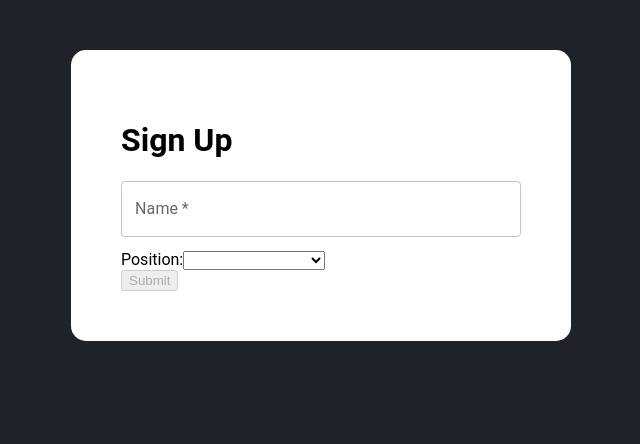
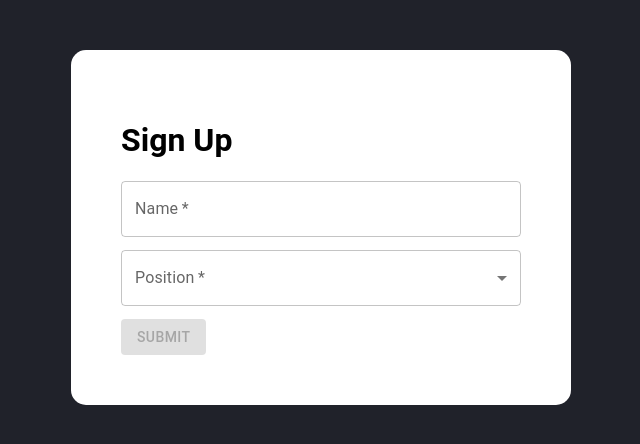
Before and after one commit to JHDEZ1108/Formik-Login, a React (Create React App) app: page / in a window 1280 px wide. Shown: the top 444 px of the page, without its empty margins (319-959 px from the left). Built offline with nearby package versions, Linux system fonts and the light colour scheme.

Commit message:
Adding FormikSelect

```diff
--- a/src/components/App/index.tsx
+++ b/src/components/App/index.tsx
@@ -1,10 +1,13 @@
 import React from 'react';
-import { Formik, Form , Field, ErrorMessage} from 'formik';
+import { Formik, Form } from 'formik';
 import * as Yup from 'yup';
 
 import "./App.css"
 
+import FormikSelect, { FormikSelectItem } from "../FormikSelect";
 import FormikField from "../FormikField";
+import { Button } from "@mui/material";
+
 interface FormValues{
   name: string;
   position: string;
@@ -14,6 +17,25 @@ const initialValues: FormValues = {
   name: '',
   position: ''
 }
+
+const positionItems: FormikSelectItem[] = [
+  {
+    label: "Front End Developer",
+    value: "front-end"
+  },
+  {
+    label: "Back End Developer",
+    value: "back-end"
+  },
+  {
+    label: "Dev Ops Engineer",
+    value: "dev-ops"
+  },
+  {
+    label: "Designer",
+    value: "designer"
+  }
+];
 
 const App: React.FC = () =>{
   const handleSubmit = (values: FormValues): void => {
@@ -26,7 +48,7 @@ const App: React.FC = () =>{
       .min(2, 'Too short to be a name!')
       .required('You need to add a name!'),
     position: Yup.string()
-      .required('You need to add a position')
+      .required('You need to add a position!')
   });
 
   return(
@@ -41,25 +63,23 @@ const App: React.FC = () =>{
           return(
             <Form>
               <FormikField name="name" label="Name" required/>
+              <FormikSelect
+                required
+                name="position"
+                label="Position"
+                items={positionItems}
+              />
 
-              <div>
-                <label>Position:</label>
-                <Field
-                  name="position"
-                  as="select"
-                  placeholder="Choose your position"
-                >
-                  <option value=""></option>
-                  <option value="front-end">FrontEnd Developer</option>
-                  <option value="back-end">BackEnd Developer</option>
-                  <option value="devops-engineer">DevOps Engineer</option>
-                  <option value="designer">Designer</option>
-                </Field>
-              </div>
-
-              <button disabled={!dirty || !isValid} type="submit">Submit</button>
+              <Button
+                disabled={!dirty || !isValid}
+                variant="contained"
+                color="primary"
+                type="submit"
+              >
+                Submit
+              </Button>
             </Form>
-          )
+          );
         }}
       </Formik>
     </div>
--- /dev/null
+++ b/src/components/FormikSelect/FormikSelect.css
@@ -0,0 +1,3 @@
+.FormikSelect {
+  margin: 10px 0;
+}
--- /dev/null
+++ b/src/components/FormikSelect/index.tsx
@@ -0,0 +1,80 @@
+import React, { ReactNode } from "react";
+import { Field, ErrorMessage, FieldInputProps } from "formik";
+import {
+  FormHelperText,
+  FormControl,
+  InputLabel,
+  MenuItem,
+  Select
+} from "@mui/material"
+
+import "./FormikSelect.css";
+
+export interface FormikSelectItem {
+  label: string;
+  value: string;
+}
+
+interface FormikSelectProps {
+  name: string;
+  label: string;
+  required?: boolean;
+  items: FormikSelectItem[];
+}
+
+interface MaterialUISelectFieldProps extends FieldInputProps<string> {
+  label: string;
+  required: boolean;
+  children: ReactNode;
+  errorString?: string;
+}
+
+const MaterialUISelectField: React.FC<MaterialUISelectFieldProps> = ({
+  errorString,
+  children,
+  onChange,
+  required,
+  onBlur,
+  value,
+  label,
+  name
+}) => {
+  return (
+    <FormControl fullWidth>
+      <InputLabel required={required}>{label}</InputLabel>
+      <Select
+        name={name}
+        value={value}
+        onBlur={onBlur}
+        onChange={onChange}
+        label="Position"
+      >
+        {children}
+      </Select>
+      <FormHelperText>{errorString}</FormHelperText>
+    </FormControl>
+  );
+};
+
+const FormikSelect: React.FC<FormikSelectProps> = ({ name, items, label, required = false }) => {
+  return (
+    <div className="FormikSelect">
+      <Field
+        fullWidth
+        name={name}
+        label={label}
+        required={required}
+        as={MaterialUISelectField}
+        errorString={<ErrorMessage name={name} />}
+      >
+        {items.map(item => (
+          <MenuItem key={item.value} value={item.value}>
+            {item.label}
+          </MenuItem>
+        ))}
+      </Field>
+    </div>
+  );
+};
+
+export default FormikSelect;
```
